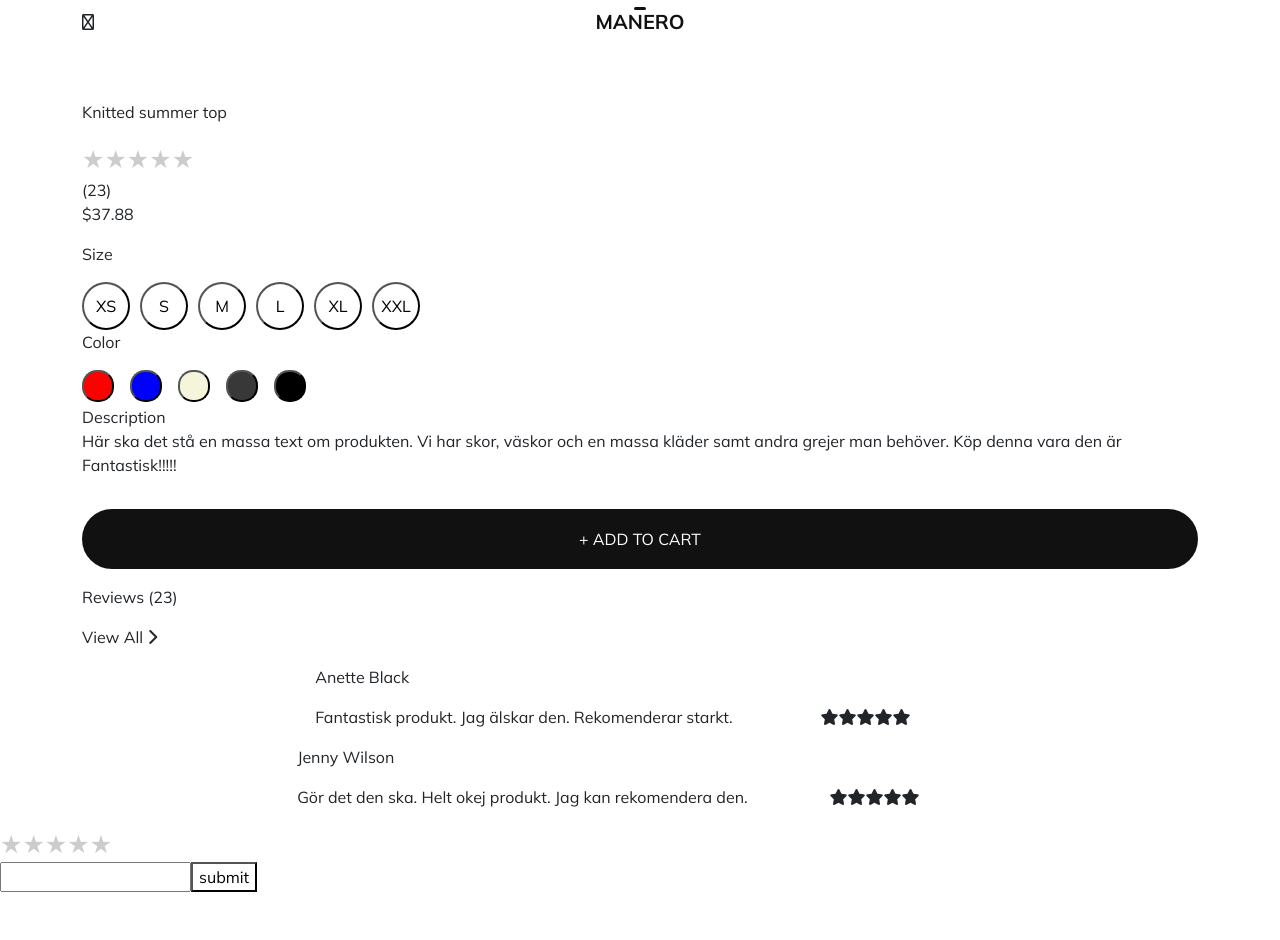
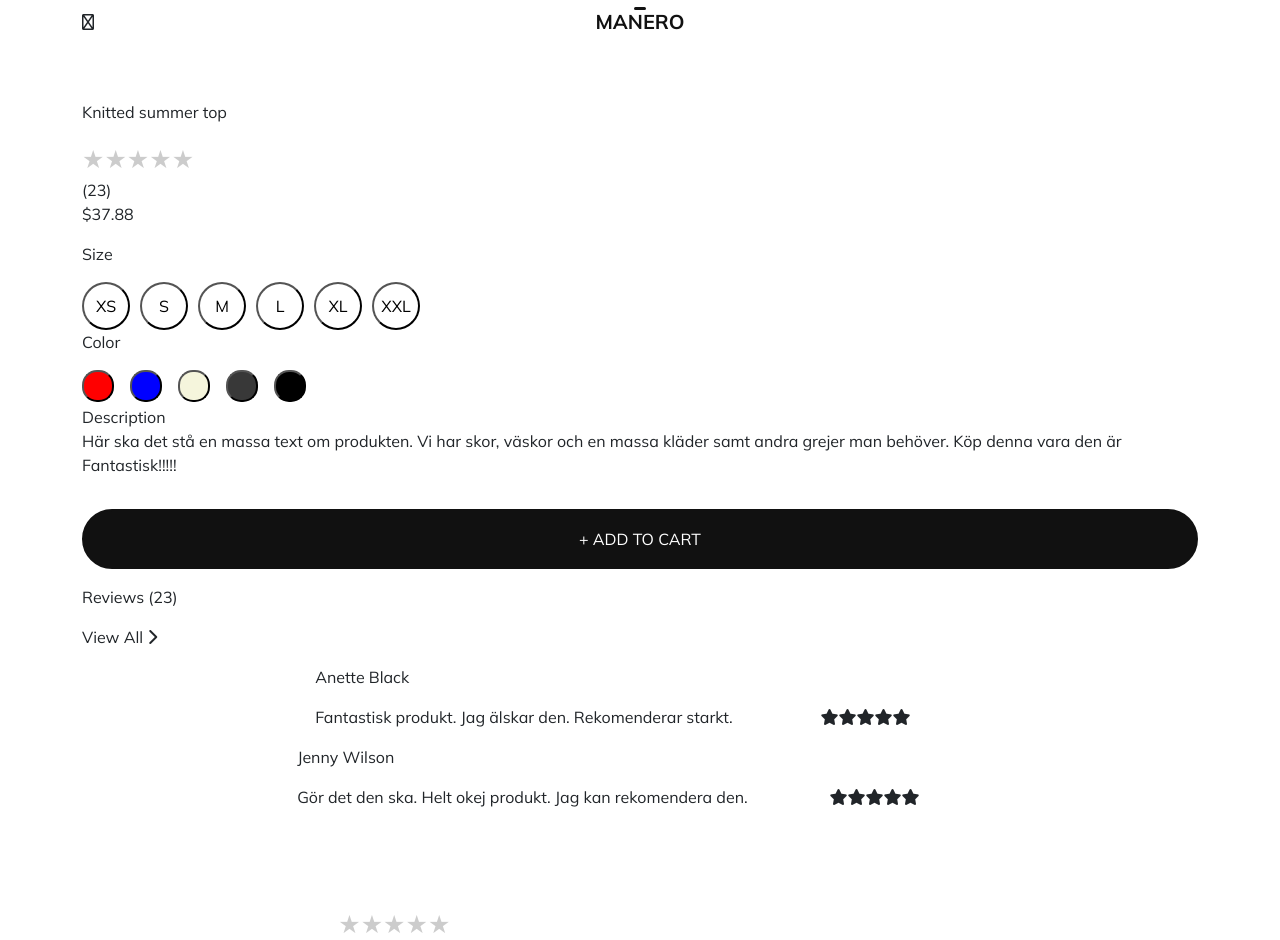
Before and after one commit to OzAlbayrak/Manero_Frontend, a React (Create React App) app in the folder manero/: page /DescriptionView in a window 1280 px wide. Shown: the top 940 px of the page. Before the commit the page ends 892 px from the top, so only its background shows below. Built offline with nearby package versions, Linux system fonts and the light colour scheme; some icons are missing.

Commit message:
import reviews css

```diff
--- a/manero/src/App.css
+++ b/manero/src/App.css
@@ -133,6 +133,21 @@ button {
 
 .off {
   color: #ccc;
+}
+
+.Review-Container {
+  display: grid;
+  justify-content: center;
+  align-items: center;
+  font-size: 40px;
+  margin-top: 5rem;
+}
+
+.review-buttons {
+  display: flex;
+  justify-content: center;
+  align-items: center;
+  margin-bottom: 10rem;
 }
 
 .header-section {
--- a/manero/src/assets/scss/App.scss
+++ b/manero/src/assets/scss/App.scss
@@ -7,6 +7,7 @@
 @import './components/individuals/button';
 @import './components/individuals/menuLinkIcons';
 @import './components/individuals/ratingStars';
+@import './components/individuals/reviews';
 
 // Sections
 @import './components/sections/header';
```
